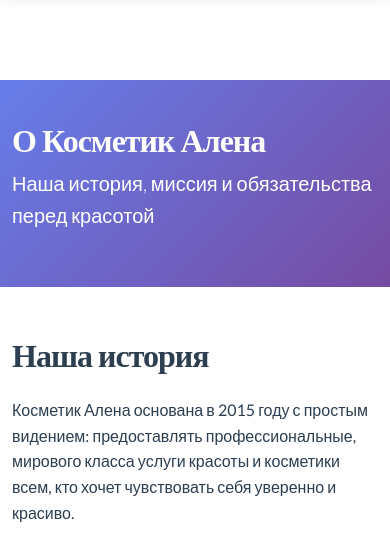
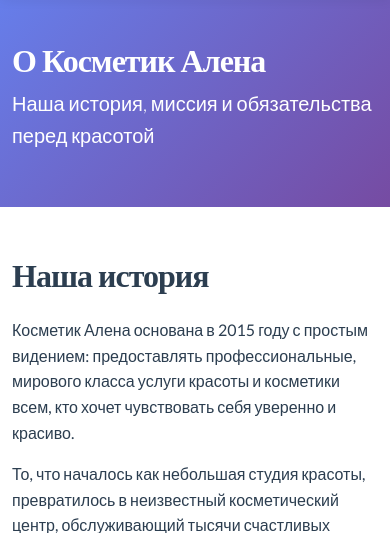
Before and after one commit to Pavel-Bakunovich/cosmetic-alena.com, a Flask app: page /about in a window 390 px wide. Shown: the part 80-613 px from the top of the page. Run offline with Flask 3, Linux system fonts and the light colour scheme.

Commit message:
Removed gap under the header

```diff
--- a/app/static/css/style.css
+++ b/app/static/css/style.css
@@ -362,7 +362,7 @@ h1, h2, h3, h4, h5, h6 {
    ============================================================================ */
 
 .page-header {
-    margin-top: 60px;
+    margin-top: 0;
 }
 
 /* ============================================================================
@@ -708,7 +708,7 @@ h1, h2, h3, h4, h5, h6 {
 
 @media (max-width: 576px) {
     .page-header {
-        margin-top: 80px;
+        margin-top: 0;
         padding: 40px 0 !important;
     }
 
```
